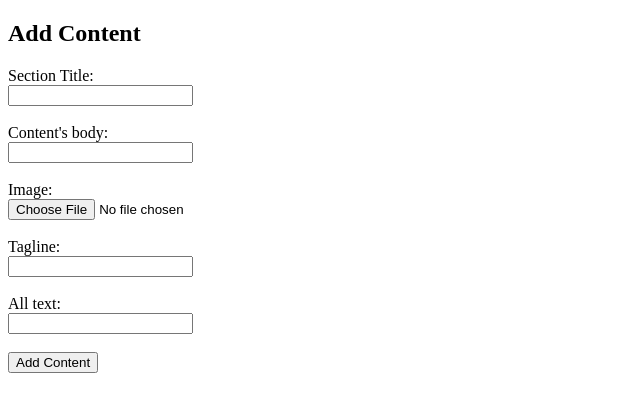
After one commit to selenaelisewells/LRG_site_build, a PHP site: page /admin/admin_addcontent.php in a window 1280 px wide. The commit adds this page. Shown: the top 412 px of the page, without its empty margins (0-640 px from the left). Run offline with PHP 8.4, Linux system fonts and the light colour scheme; a user stored in the database is signed in.

Commit message:
add content

````diff
--- /dev/null
+++ b/admin/admin_addcontent.php
@@ -0,0 +1,58 @@
+<?php
+require_once '../load.php';
+
+confirm_logged_in();
+
+if (isset($_POST['submit'])) {
+
+    $data = array(
+        'image'=>$_FILES['image'],
+        'title'=>$_POST['title'],
+        'body'=>$_POST['body'],
+        'tagline'=>$_POST['tagline'],
+        'all_text'=>$_POST['all_text']
+
+    );
+
+    $message = addContent($data);
+}
+?>
+<!DOCTYPE html>
+<html lang="en">
+<head>
+    <meta charset="UTF-8">
+    <meta http-equiv="X-UA-Compatible" content="IE=edge">
+    <meta name="viewport" content="width=device-width, initial-scale=1.0">
+    <title>Add Content</title>
+</head>
+<body>
+<h2>Add Content</h2>
+<?php echo !empty($message) ? $message : ''; ?>
+
+    <form action="admin_addcontent.php" method="post" enctype="multipart/form-data">
+
+        <label for="title">Section Title:</label><br>
+        <input id="title" type="text" name="title" value=""><br><br>
+
+        <label for="body">Content's body:</label><br>
+        <input id="body" type="text" name="body" value=""><br><br>
+
+        <label for="image">Image:</label><br>
+        <input id="image" type="file" name="image" value=""><br><br>
+
+        <!-- Do we need this one? I think we need to create an additional tbl -->
+        <!-- <label for="page_id">Page id:</label><br>
+        <input id="page_id" type="text" name="run" value=""><br><br> -->
+
+        <label for="tagline">Tagline:</label><br>
+        <input id="tagline" type="text" name="tagline" value=""><br><br>
+
+        <!-- What is the purpose of this one? -->
+        <label for="all_text">All text:</label><br>
+        <input id="all_text" type="text" name="all_text" value=""><br><br>
+
+
+        <button type="submit" name="submit">Add Content</button>
+    </form>
+</body>
+</html>
--- a/admin/admin_deleteuser.php
+++ b/admin/admin_deleteuser.php
@@ -1,6 +1,6 @@
 <?php
 
-// reference https://www.studentstutorial.com/php/php-mysql-data-delete.php
+
 
 require_once '../load.php';
 confirm_logged_in();
--- /dev/null
+++ b/admin/scripts/content.php
@@ -0,0 +1,92 @@
+<?php
+function addContent($content)
+{
+    try {
+
+        # 1. Connect to the DB
+        $pdo = Database::getInstance()->getConnection();
+
+        # 2. Validate the uploaded file
+        $image        = $content['image'];
+        $upload_file    = pathinfo($image['name']);
+        $accepted_types = array('gif', 'jpg', 'jpe', 'jpeg', 'png', 'svg', 'webp');
+        if (!in_array($upload_file['extension'], $accepted_types)) {
+            throw new Exception('Wrong file types!');
+        }
+
+        # 3. Move the uploaded file around (move the file from the tmp path to the /images)
+        $image_path         = '../images/';
+        $generated_name     = md5($upload_file['filename'] . time());
+        $generated_filename = $generated_name . '.' . $upload_file['extension'];
+        $target_path        = $image_path . $generated_filename;
+        if (!move_uploaded_file($image['tmp_name'], $target_path)) {
+            throw new Exception('Failed to move uploaded file, check permission!');
+        }
+
+        // ##(optional) Auto convert user uploads to .webp format
+        // if (extension_loaded('gd')) {
+        //     switch ($upload_file['extension']) {
+        //         case 'jpg':
+        //             $upload_source = imagecreatefromjpeg($target_path);
+        //             break;
+
+        //         case 'jpeg':
+        //             $upload_source = imagecreatefromjpeg($target_path);
+        //             break;
+
+        //         case 'png':
+        //             $upload_source = imagecreatefrompng($target_path);
+        //             break;
+
+        //         case 'gif':
+        //             $upload_source = imagecreatefromgif($target_path);
+        //             break;
+        //     }
+
+        //     $convert_webp_result = imagewebp($upload_source, $image_path . $generated_name . '.webp');
+        // }
+
+        # Generate an thumbnail from the original image
+        $th_copy = $image_path . 'TH_' . $image['name'];
+        if (!copy($target_path, $th_copy)) {
+            throw new Exception('Whoooops, that thumbnail copy did not work!!');
+        }
+
+        # 4. Insert into DB (tbl_sections)
+        $insert_content_query = 'INSERT INTO tbl_sections(title, body, image, tagline, all_text)';
+        $insert_content_query .= ' VALUES(title, body, image, tagline, all_text)';
+        $insert_content        = $pdo->prepare($insert_content_query);
+        $insert_content_result = $insert_content->execute(
+            array(
+                'image'   => $generated_filename,
+                'title'   => $content['title'],
+                'body'    => $content['body'],
+
+                'tagline'   => $content['tagline'],
+                'all_text'   => $content['all_text']
+
+            )
+        );
+
+        // ## Only when the insert went through, we add the newly created movie to the proper genre
+        // $last_updated_id = $pdo->lastInsertId();
+        // if (!empty($last_updated_id) && $insert_movie_result) {
+        //     $update_genre_query = 'INSERT INTO tbl_mov_genre(movies_id, genre_id) VALUES (:movies_id, :genre_id)';
+        //     $update_genre       = $pdo->prepare($update_genre_query);
+        //     $update_genre->execute(
+        //         array(
+        //             ':movies_id' => $last_updated_id,
+        //             ':genre_id'  => $movie['genre'],
+        //         )
+        //     );
+        // }
+
+        # 5. If all of above works, redirect user to index.php
+        redirect_to('index.php');
+    } catch (Exception $e) {
+        # Return a error message
+        $error = $e->getMessage();
+        return $error;
+    }
+
+}
--- a/docker.txt
+++ b/docker.txt
@@ -9,9 +9,7 @@ This is the Docker environment set up for Movie Review
 
 #### Set up
 1. Clone the repo
-   ```
 
-   ```
 2. Open the folder and run docker-compose
    ```
    docker-compose up
--- a/load.php
+++ b/load.php
@@ -10,3 +10,4 @@ require_once ABSPATH.'/config/database.php';
 require_once ADMIN_SCRIPT_PATH.'/functions.php';
 require_once ADMIN_SCRIPT_PATH.'/login.php';
 require_once ADMIN_SCRIPT_PATH.'/user.php';
+require_once ADMIN_SCRIPT_PATH.'/content.php';
````
Also changed, not shown: admin/index.php (+11 -3 lines), images/927f7510a573fb7134efc4412cee7f57.png (added), images/TH_Mermaids(film).jpg (added), images/TH_Screen Shot 2021-02-09 at 11.43.24 AM.png (added), images/a37b31016ed12a696faaa8d8ff196c32.jpg (added), images/fdddbb786ee10602c373865d59f97d6f.jpg (added).
